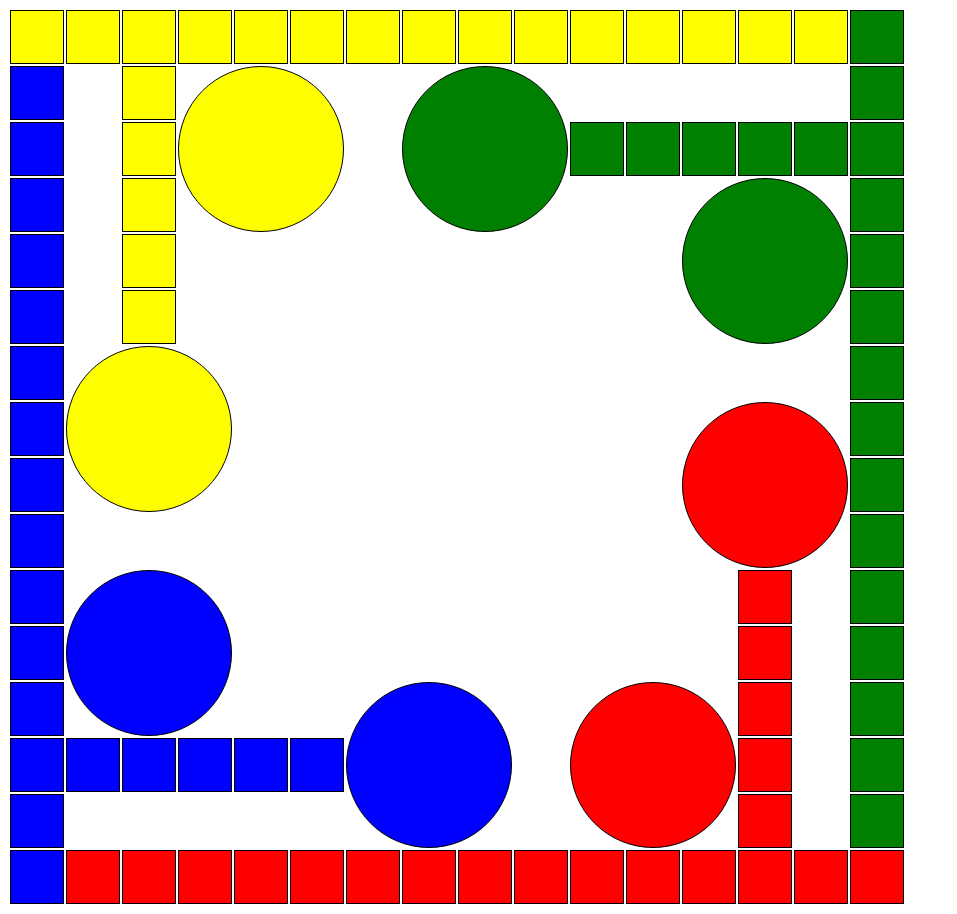
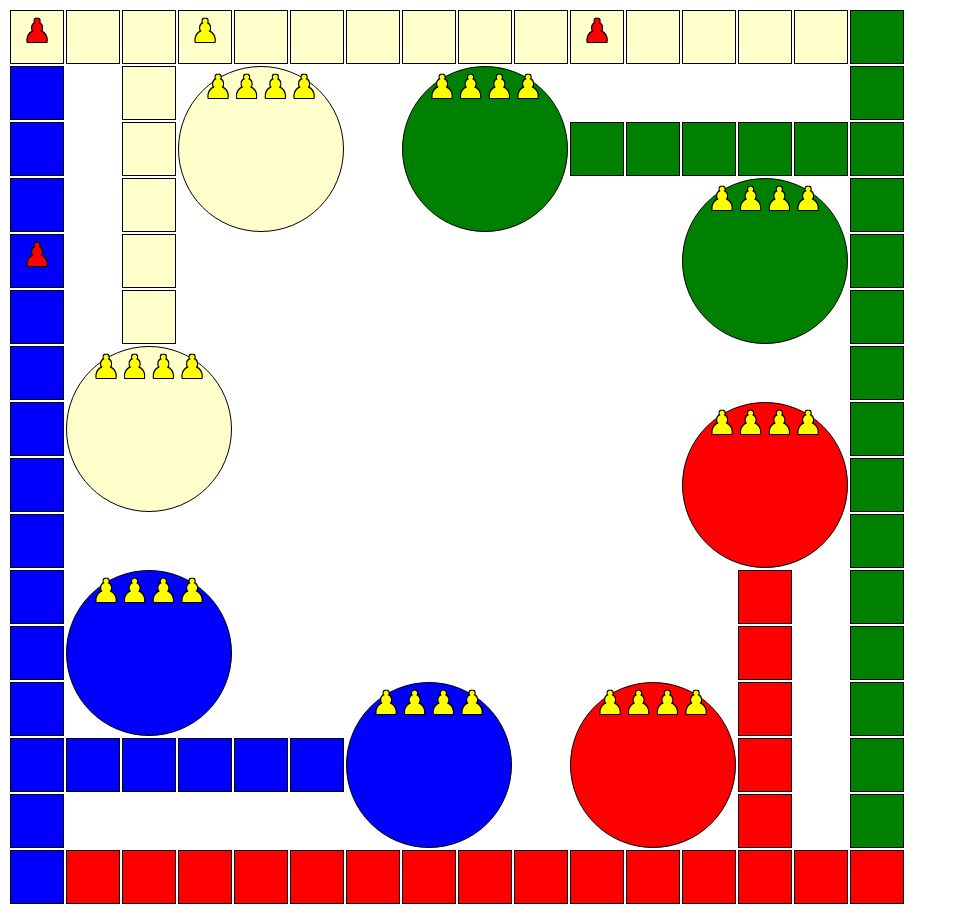
Before and after one commit to SAParfitt/WebSorry, a React app in the folder ui/: page / in a window 1280 px wide. Shown: the whole page, without its empty margins (0-957 px from the left). Built offline with nearby package versions, Linux system fonts and the light colour scheme.

Commit message:
Added pawn funtionality

```diff
--- a/ui/src/index.css
+++ b/ui/src/index.css
@@ -9,7 +9,38 @@ td {
 }
 
 td.yellow {
-	background-color: yellow;
+	background-color: rgba(255, 255, 204, 1);
+}
+
+.pawn {
+	font-family: 'Arial Unicode MS';
+	font-size: 2em;
+	text-align: center;
+	margin: 0;
+	padding: 0;
+	height: 100%;
+	width: 100%;
+	text-shadow:
+   -1px -1px 0 #000,
+    1px -1px 0 #000,
+    -1px 1px 0 #000,
+     1px 1px 0 #000;
+}
+
+.pawn.yellow {
+	color: yellow;
+}
+
+.pawn.green {
+	color: green;
+}
+
+.pawn.red {
+	color: red;
+}
+
+.pawn.blue {
+	color: blue;
 }
 
 td.green {
--- a/ui/src/index.js
+++ b/ui/src/index.js
@@ -8,7 +8,7 @@ const SL = 1; //Slide
 const SF = 2; //Safety
 const HO = 3; //Home
 const ST = 4; //Start
-const BK = 5; //BKank
+const BK = 5; //Blank
 const HI = 6; //Hidden
 
 const COLOR = 1;
@@ -37,18 +37,45 @@ const boardLayout = [
   [[SP, BL], [SP, RD], [SP, RD], [SP, RD], [SP, RD], [SP, RD], [SP, RD], [SP, RD], [SP, RD], [SP, RD], [SP, RD], [SP, RD], [SP, RD], [SP, RD], [SP, RD], [SP, RD]]
 ];
 
+class GameState {
+  constructor() {
+    this.players = {};
+    this.players.red = [{x: 0, y: 0}, {x: 0, y: 10}, {x: 4, y: 0}];
+    this.players.yellow = [{x: 0, y: 3}, {x: 1, y: 3}];
+  }
+
+  getPawn(x, y) {
+    for (let player in this.players) {
+      for (let pawn of this.players[player]) {
+        if (pawn.x === x && pawn.y === y) {
+          return player;
+        }
+      }
+    }
+    return null;
+  }
+}
+
+const theGame = new GameState();
 
 function Square(props) {
   let cell = boardLayout[props.x][props.y];
+
+  let pawn = '';
+  let pawnColor = theGame.getPawn(props.x, props.y);
+  if (pawnColor) {
+    pawn = (<div class={'pawn ' + pawnColor}>&#9823;</div>);
+  }
 
   switch (cell[TYPE]) {
     case SP:
     case SL:
     case SF:
-      return (<td className={colors[cell[COLOR]]} onClick={()=> props.onClick(props.x, props.y)}/>);
+      return (<td className={colors[cell[COLOR]]} onClick={()=> props.onClick(props.x, props.y)}>{pawn}</td>);
     case HO:
     case ST:
-      return (<td className={colors[cell[COLOR]] + ' home'} colspan = "3" rowspan = "3" onClick={()=> props.onClick(props.x, props.y)}/>);
+      //return (<td className={colors[cell[COLOR]] + ' home'} colspan = "3" rowspan = "3" onClick={()=> props.onClick(props.x, props.y)}>{pawn}</td>);
+      return (<td className={colors[cell[COLOR]] + ' home'} colspan = "3" rowspan = "3" onClick={()=> props.onClick(props.x, props.y)}><div class="pawn yellow">&#9823;&#9823;&#9823;&#9823;</div></td>);
     case BK:
       return (<td className="blank"/>);
     case HI:
@@ -58,7 +85,6 @@ function Square(props) {
   }
 
 }
-
 
 class GameBoard extends React.Component {
 
```
